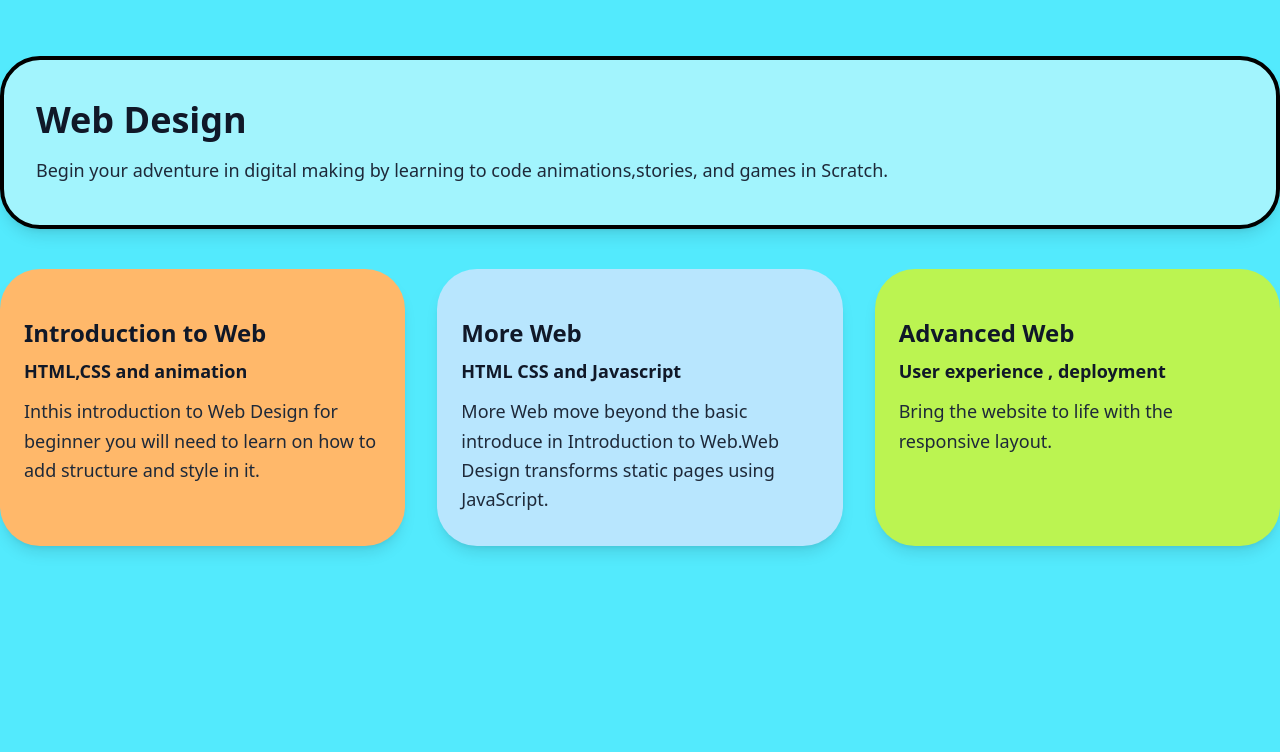
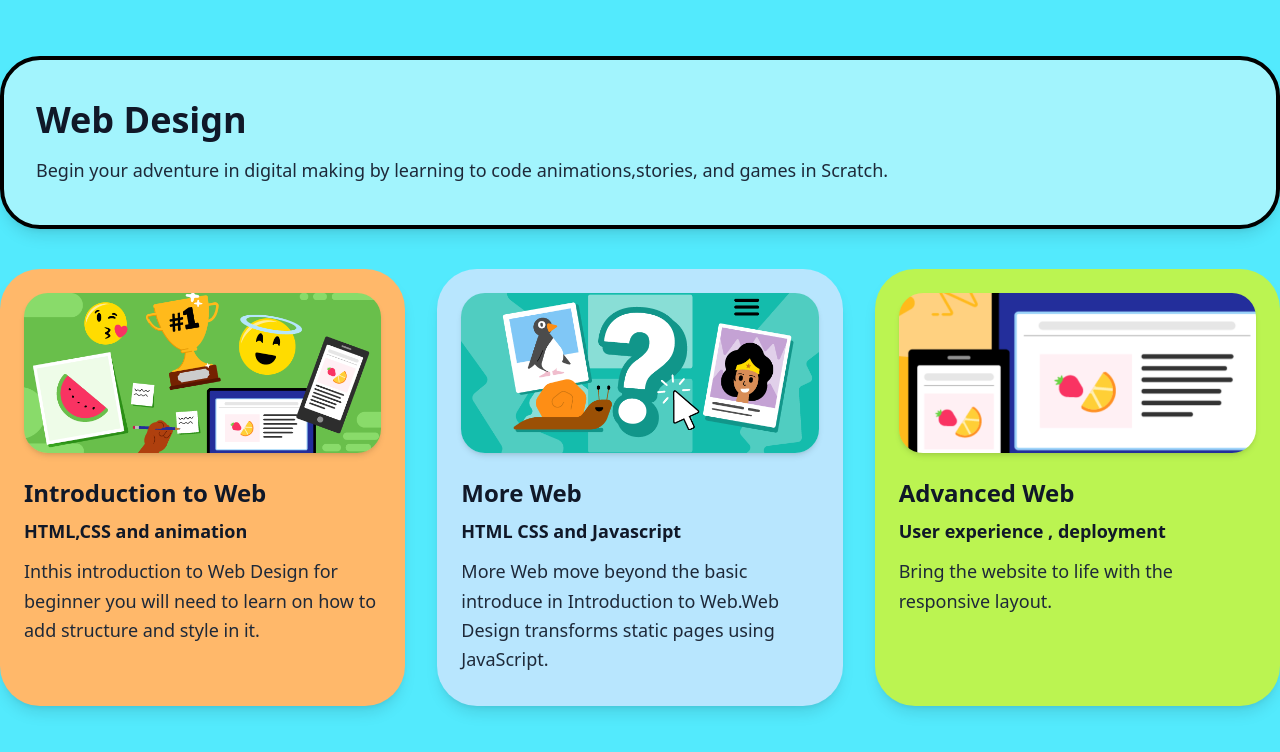
Before and after one commit to William9788/WAD_CA2_Wohui_He, a Next.js app in the folder wad-ca2/: page /web in a window 1280 px wide. Shown: the top 752 px of the page. Built offline with nearby package versions, Linux system fonts and the light colour scheme.

Commit message:
feat:web images updates

```diff
--- a/wad-ca2/app/web/page.tsx
+++ b/wad-ca2/app/web/page.tsx
@@ -1,21 +1,25 @@
+import Image from "next/image";
 const webproject = [
     {
     title:"Introduction to Web",
     subtitle:"HTML,CSS and animation",
     description:"Inthis introduction to Web Design for beginner you will need to learn on how to add structure and style in it.",
     bg:"bg-orange-300",
+    image:"/images/web-intro.webp",
     },
     {
     title:"More Web",
     subtitle:"HTML CSS and Javascript",
     description:"More Web move beyond the basic introduce in Introduction to Web.Web Design transforms static pages using JavaScript.",
     bg:"bg-sky-200",
+    image:"/images/more-web.webp",
     },
     {
     title:"Advanced Web",
     subtitle:"User experience , deployment",
     description:"Bring the website to life with the responsive layout.",
     bg:"bg-lime-300",
+    image:"/images/web.png",
     },
 ];
 export default function Web(){
@@ -31,8 +35,16 @@ export default function Web(){
             </section>
             <div className="mt-10 grid items-stretch gap-8 md:grid-cols-2 lg:grid-cols-3">
                 {webproject.map((project)=>(
-                    <article key={project.title}
+                    <article
+                    key={project.title}
                     className={`flex h-full flex-col rounded-[2.5rem] p-6 pb-8 text-left shadow-lg ${project.bg}`}>
+                    <Image
+                    src={project.image}
+                    alt={project.title}
+                    width={400}
+                    height={300}
+                     className="h-40 w-full rounded-3xl object-cover shadow-md"
+                    />
                     <h2 className="mt-6 text-2xl font-semibold text-gray-900">
                         {project.title}
                     </h2>
```
